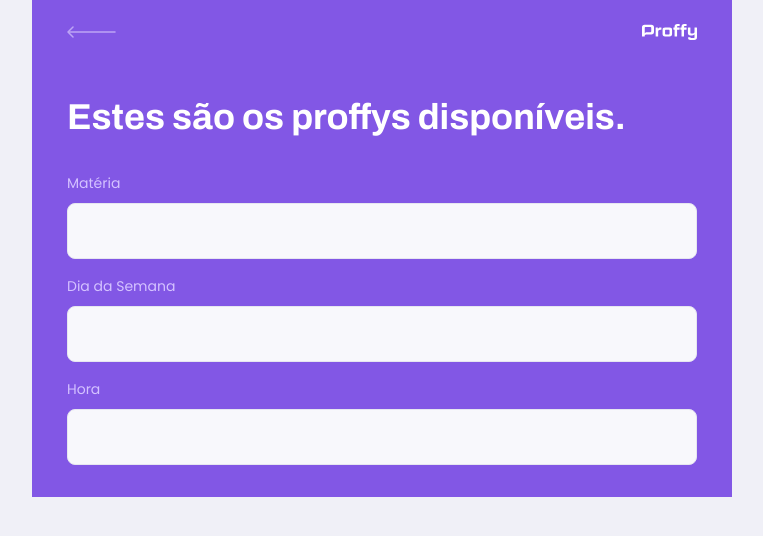
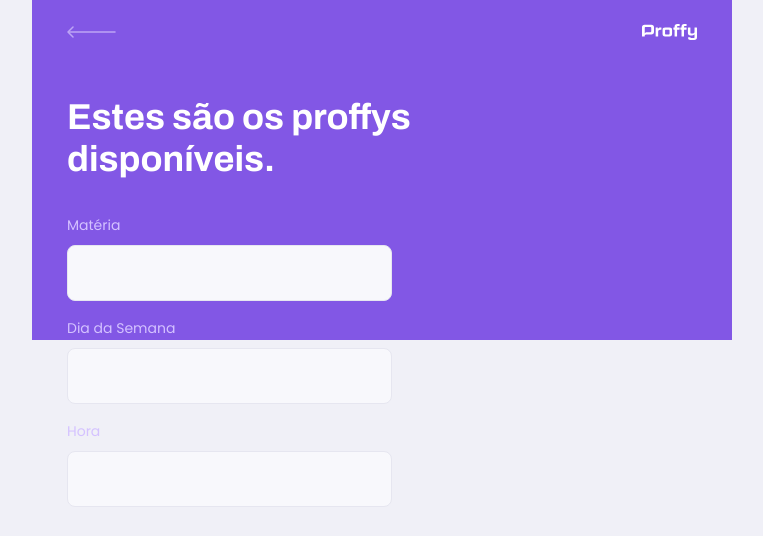
Before and after one commit to gabrieldeoa/nlw-web, a React (Create React App) app: page /study in a window 1280 px wide. Shown: the top 536 px of the page, without its empty margins (258-1021 px from the left). Built offline with nearby package versions, Linux system fonts and the light colour scheme.

Commit message:
isolate page header style

```diff
--- a/src/components/PageHeader/styles.css
+++ b/src/components/PageHeader/styles.css
@@ -0,0 +1,66 @@
+.page-header {
+  display: flex;
+  flex-direction: column;
+  background: var(--color-primary);
+}
+
+.page-header .top-bar-container {
+  width: 90%;
+  margin: 0 auto;
+  display: flex;
+  justify-content: space-between;
+  align-items: center;
+  color: var(--color-text-in-primary);
+  padding: 1.6rem 0;
+}
+
+.page-header .top-bar-container a {
+  height: 3.2rem;
+  transition: opacity 0.2s;
+}
+
+.page-header .top-bar-container a:hover {
+  opacity: 0.6;
+}
+
+.page-header .top-bar-container > img {
+  height: 1.6rem;
+}
+
+.page-header .header-content {
+  width: 90%;
+  margin: 0 auto;
+  position: relative;
+  margin: 3.2rem auto;
+}
+
+.page-header .header-content strong {
+  font: 700 3.6rem Archivo;
+  line-height: 4.2rem;
+  color: var(--color-title-in-primary);
+}
+
+@media (min-width: 700px) {
+  .page-header  {
+    height: 340px;
+  }
+
+  .page-header .top-bar-container {
+    max-width: 1100px;
+  }
+
+  .page-header .header-content {
+    flex: 1;
+    max-width: 740px;
+    margin: 0 auto;
+    padding-bottom: 48px;
+    display: flex;
+    flex-direction: column;
+    justify-content: center;
+    align-items: flex-start;
+  }
+
+  .page-header .header-content strong {
+    max-width: 350px;
+  }
+}
```
